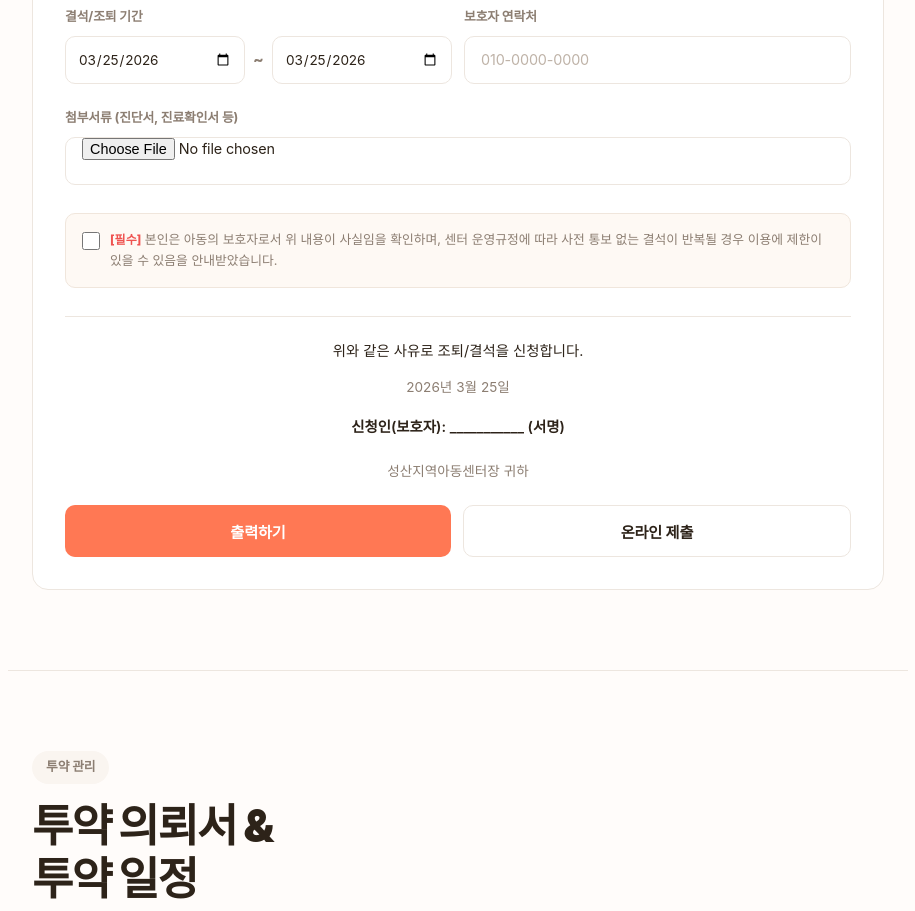
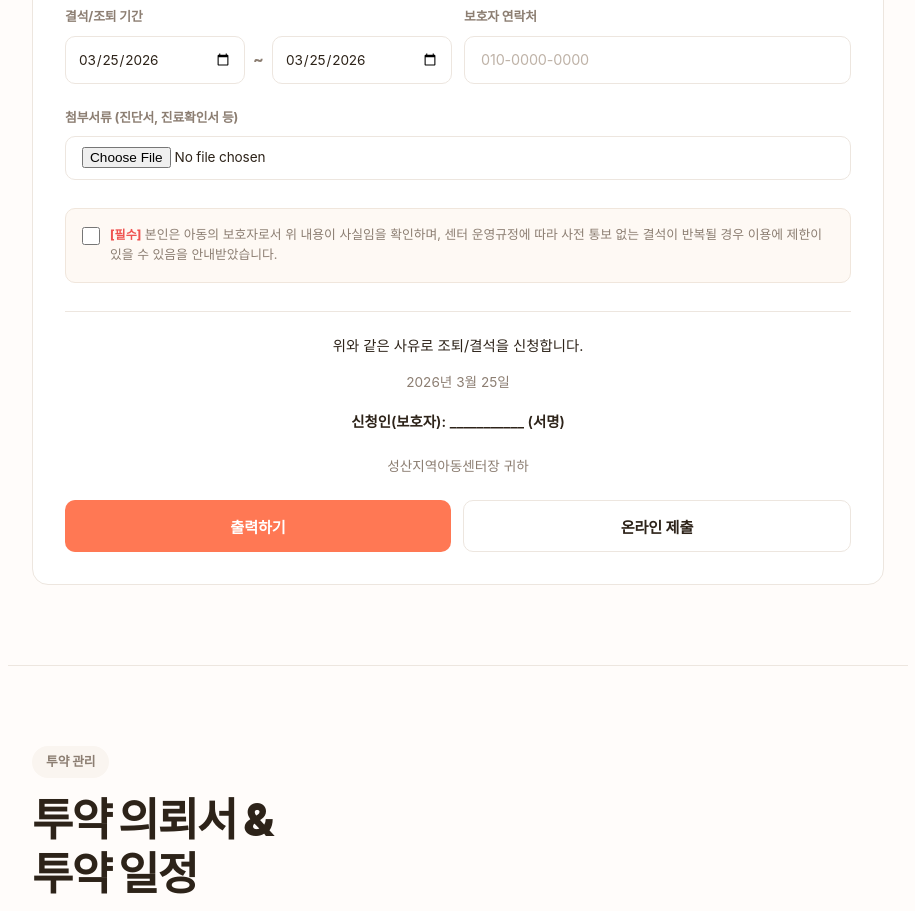
Before and after one commit to gun5297/sungsan-center-web, a plain HTML site: page index.html in a window 1280 px wide. Shown: the part 6340-7251 px from the top of the page, without its empty margins (182-1097 px from the left). Drawn offline with Linux system fonts and the light colour scheme; a web font is replaced by a local one.

Commit message:
input[type=file] 높이 깨짐 수정 (height: auto + padding 복원)
Co-Authored-By: Claude Opus 4.6 <noreply@anthropic.com>

```diff
--- a/css/base.css
+++ b/css/base.css
@@ -183,6 +183,13 @@ ul {
   min-height: 120px;
   padding: 12px 16px;
   resize: vertical;
+}
+
+input[type="file"].input-field {
+  height: auto;
+  padding: 10px 16px;
+  font-size: 0.85rem;
+  line-height: 1.6;
 }
 
 .select-field {
```
